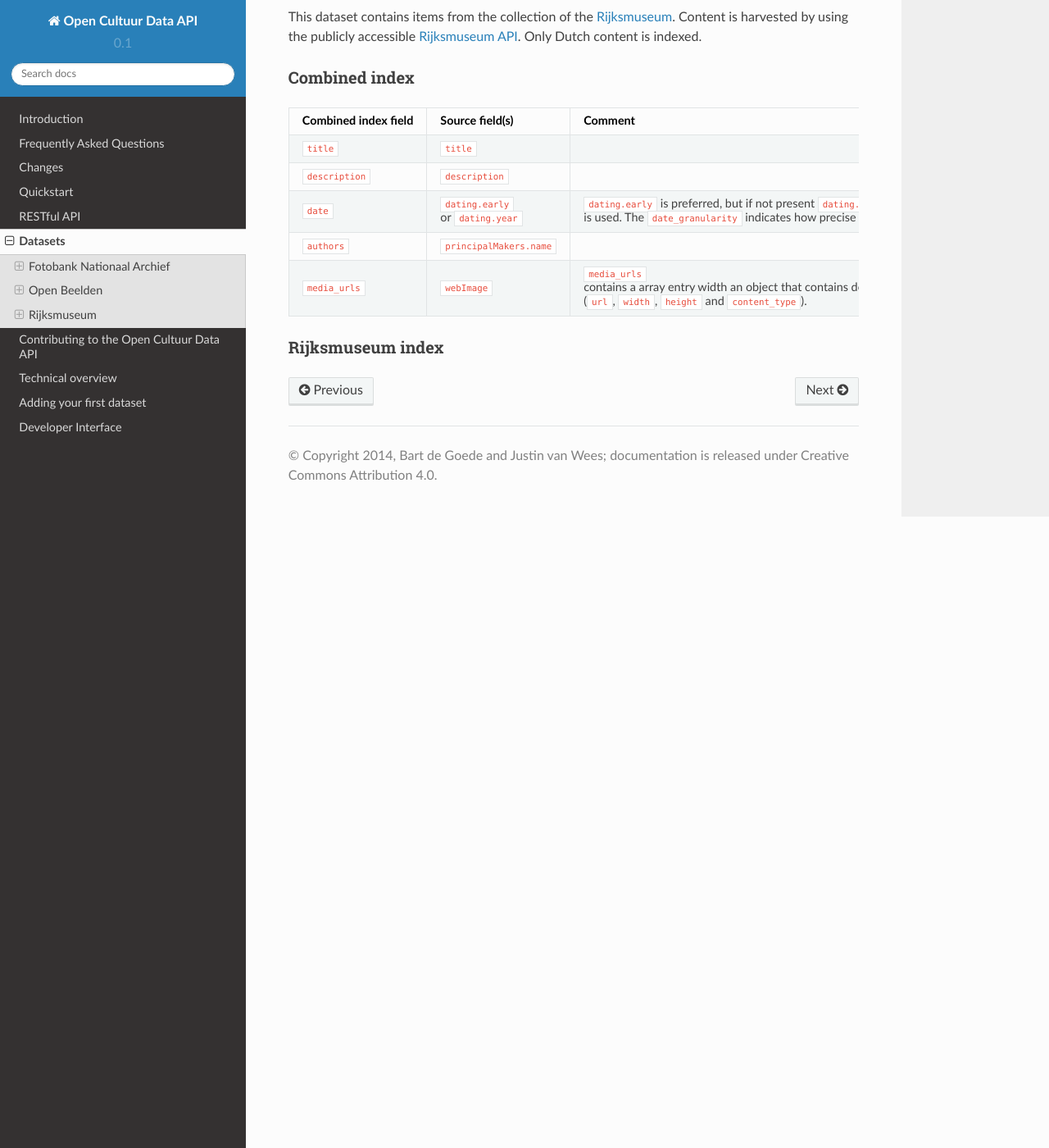
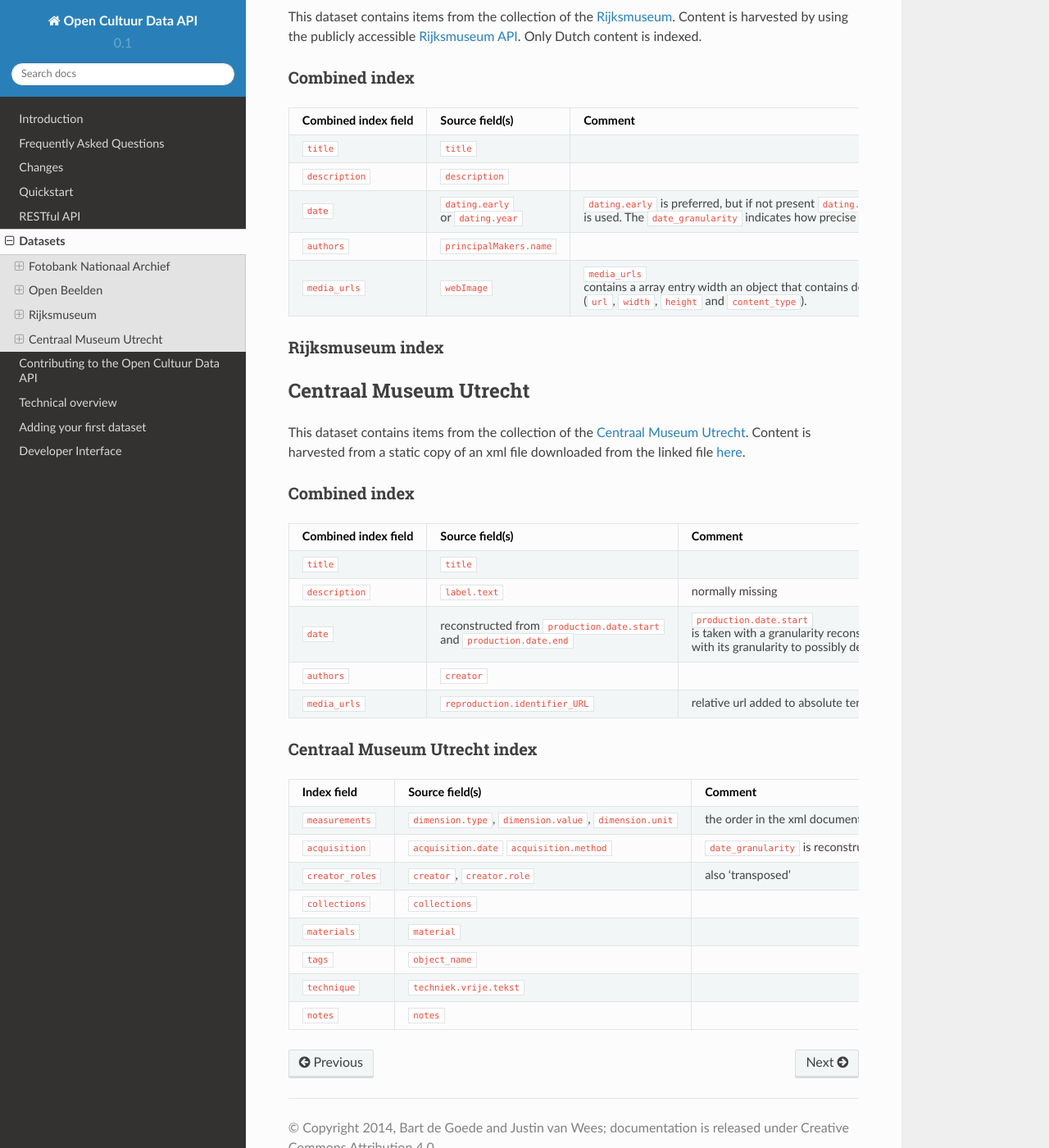
Before and after one commit to openstate/open-cultuur-data, a Sphinx documentation site: the page built from docs/user/datasets.rst, in a window 1280 px wide and 1400 px high, scrolled down 1232 px. Shown: the whole window at 82% size. Built offline with Sphinx 7.4.7 and the Read the Docs theme 2.0.0, drawn with Linux system fonts in a browser that asks for light colours.

Commit message:
documentation

```diff
--- a/docs/user/datasets.rst
+++ b/docs/user/datasets.rst
@@ -105,3 +105,61 @@
 
 Rijksmuseum index
 ^^^^^^^^^^^^^^^^^
+
+
+Centraal Museum Utrecht
+-----------
+
+This dataset contains items from the collection of the `Centraal Museum Utrecht <https://www.centraalmuseum.nl/>`_.
+Content is harvested from a static copy of an xml file downloaded from the linked file `here <http://www.opencultuurdata.nl/wiki/centraal-museum/>`_.
+
+
+Combined index
+^^^^^^^^^^^^^^
+
++------------------------+--------------------------------------+----------------------------------------+
+| Combined index field   | Source field(s)                      | Comment                                |
++========================+======================================+========================================+
+| ``title``              | ``title``                            |                                        |
++------------------------+--------------------------------------+----------------------------------------+
+| ``description``        | ``label.text``                       | normally missing                       |
++------------------------+--------------------------------------+----------------------------------------+
+| ``date``               | reconstructed from                   | ``production.date.start`` is taken     |
+|                        | ``production.date.start`` and        | with a granularity reconstructed from  |
+|                        | ``production.date.end``              | the string, and compared to            |
+|                        |                                      | ``production.date.end`` with its       |
+|                        |                                      | granularity to possibly decrease the   |
+|                        |                                      | final ``date_granularity``             |
++------------------------+--------------------------------------+----------------------------------------+
+| ``authors``            | ``creator``                          |                                        |
++------------------------+--------------------------------------+----------------------------------------+
+| ``media_urls``         | ``reproduction.identifier_URL``      | relative url added to absolute         |
+|                        |                                      | template                               |
++------------------------+--------------------------------------+----------------------------------------+
+
+Centraal Museum Utrecht index
+^^^^^^^^^^^^^^^^^^^^^^^^^^^^^
+
+
++------------------------+--------------------------------------+----------------------------------------+
+| Index field            | Source field(s)                      | Comment                                |
++========================+======================================+========================================+
+| ``measurements``       |  ``dimension.type``,                 | the order in the xml document          |
+|                        |  ``dimension.value``,                | determines grouping, because we        |
+|                        |  ``dimension.unit``                  | 'transpose the matrix'                 |
++------------------------+--------------------------------------+----------------------------------------+
+| ``acquisition``        |  ``acquisition.date``                | ``date_granularity`` is reconstructed  |
+|                        |  ``acquisition.method``              |                                        |
++------------------------+--------------------------------------+----------------------------------------+
+| ``creator_roles``      |  ``creator``, ``creator.role``       | also 'transposed'                      |
++------------------------+--------------------------------------+----------------------------------------+
+| ``collections``        |  ``collections``                     |                                        |
++------------------------+--------------------------------------+----------------------------------------+
+| ``materials``          |  ``material``                        |                                        |
++------------------------+--------------------------------------+----------------------------------------+
+| ``tags``               |  ``object_name``                     |                                        |
++------------------------+--------------------------------------+----------------------------------------+
+| ``technique``          |  ``techniek.vrije.tekst``            |                                        |
++------------------------+--------------------------------------+----------------------------------------+
+| ``notes``              |  ``notes``                           |                                        |
++------------------------+--------------------------------------+----------------------------------------+
```
Also changed, not shown: 1 other file.
